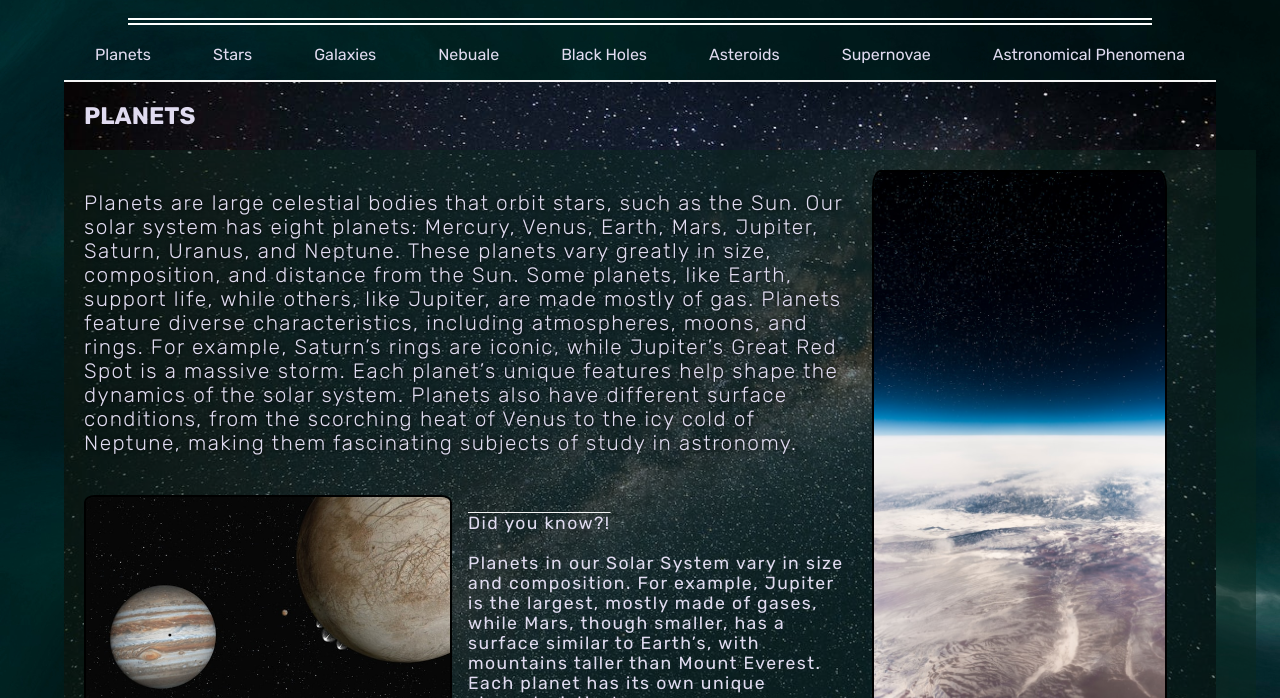
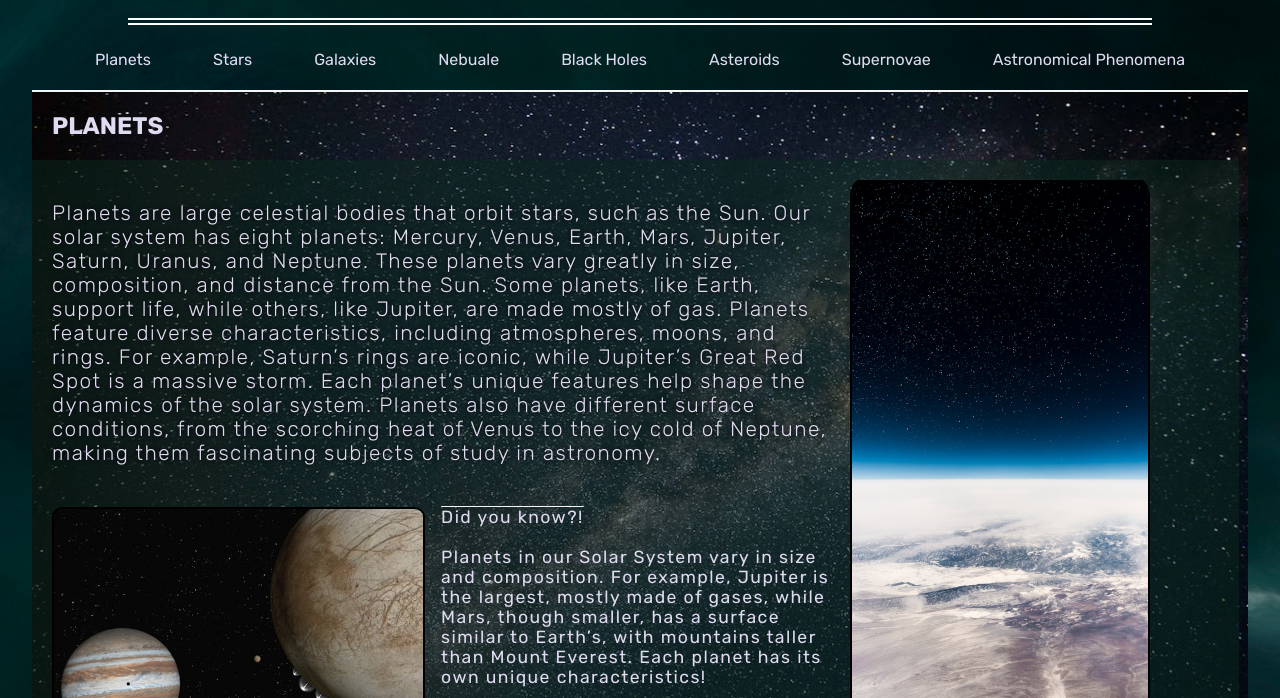
Before and after one commit to CaliforNya/nytt, a browser extension: page KodeHodeOppgaver/Cosmos/index.htm in a window 1280 px wide. Both pictures are taken after a click on the item "Planets". Shown: the part 102-800 px from the top of the page. Drawn offline with Linux system fonts and the light colour scheme.

Commit message:
cosmos finals 5.0

```diff
--- a/KodeHodeOppgaver/Cosmos/style.css
+++ b/KodeHodeOppgaver/Cosmos/style.css
@@ -28,6 +28,10 @@ header {
     margin: 20px;
     border-bottom: 7px double white;
 
+}
+
+li {
+    padding: 5px;
 }
 
 #homenav:hover,
@@ -67,6 +71,7 @@ ul {
     background-repeat: no-repeat;
     border-top: 2px solid whitesmoke;
     border-bottom: 2px solid whitesmoke;
+    overflow: scroll;
 
 }
 
@@ -116,6 +121,7 @@ ul {
     grid-area: trivia;
     font-size: 1.1rem;
     letter-spacing: 0.09rem;
+    margin-top: 0;
 
 }
 
@@ -164,8 +170,8 @@ footer {
 
 @media (min-width: 786px) and (max-width: 1300px) {
     .card {
-        min-height: 85vh;
-        width: 90%;
+        min-height: 99vh;
+        width: 95%;
         margin-left: auto;
         margin-right: auto;
     }
@@ -189,6 +195,10 @@ footer {
         width: 80dvw;
         margin-left: auto;
         margin-right: auto;
+    }
+
+    .content {
+        width: 96%;
     }
 }
 
```
